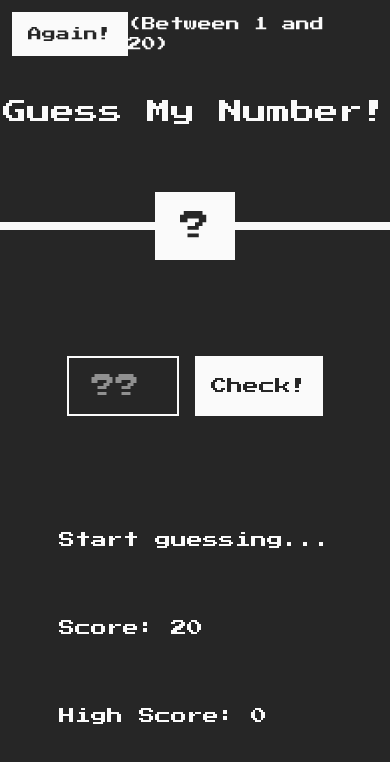
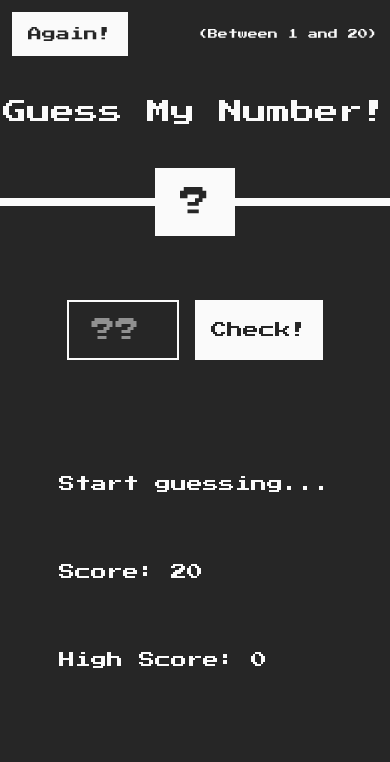
Before and after one commit to Mamalireza/guess-number-game, a website: page index.html in a window 390 px wide. Drawn offline with Linux system fonts and the light colour scheme.

Commit message:
responsived

```diff
--- a/index.html
+++ b/index.html
@@ -18,11 +18,11 @@
       >
         Again!
       </button>
-      <p class="text-sm">(Between 1 and 20)</p>
+      <p class="text-[10px] md:text-sm xl:text-sm">(Between 1 and 20)</p>
     </header>
 
-    <main class="flex flex-1 flex-col items-center gap-24 xl:gap-0">
-      <div class="flex w-full flex-col items-center gap-16 md:gap-7 xl:gap-10">
+    <main class="flex flex-1 flex-col items-center gap-16 xl:gap-0">
+      <div class="flex w-full flex-col items-center gap-10 md:gap-7 xl:gap-10">
         <h1 class="text-2xl md:text-3xl xl:text-5xl">Guess My Number!</h1>
         <div class="flex w-full items-center">
           <hr class="h-2 flex-1 bg-neutral-50" />
```
Also changed, not shown: style.css.
